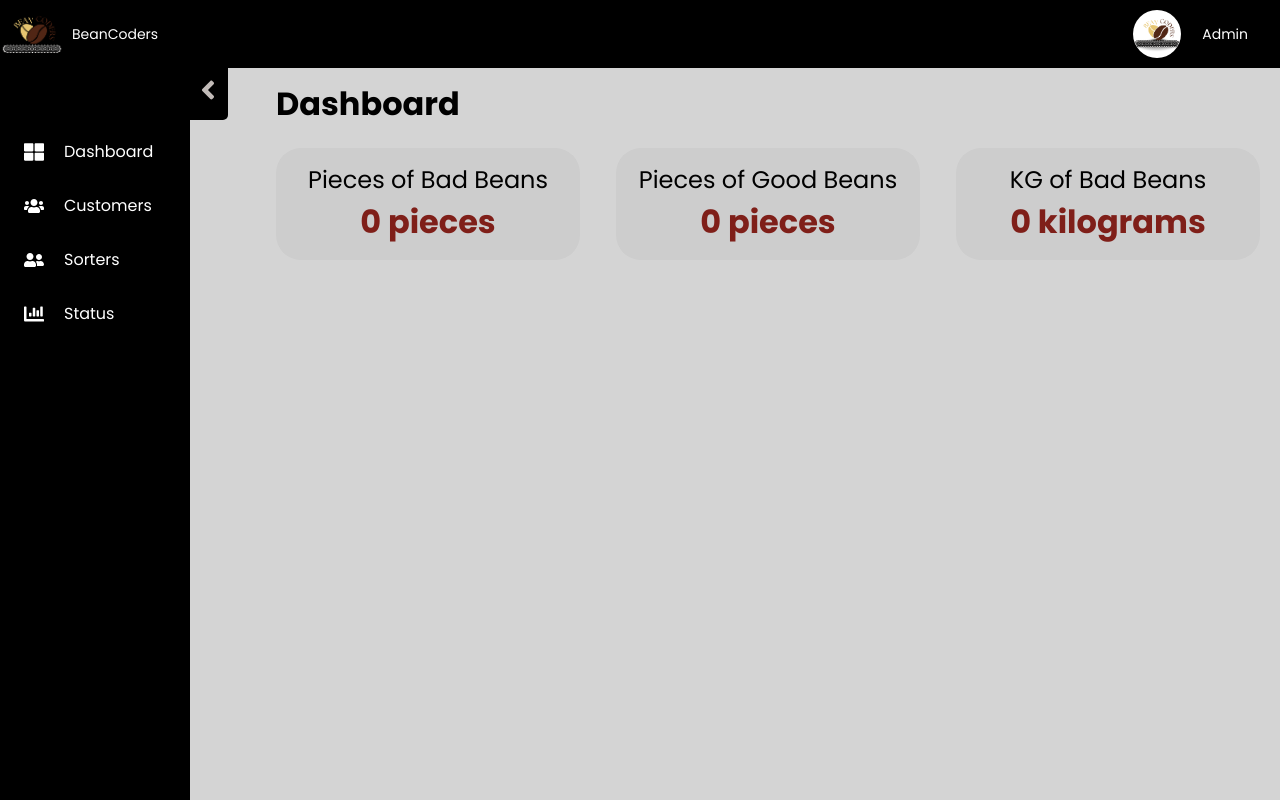
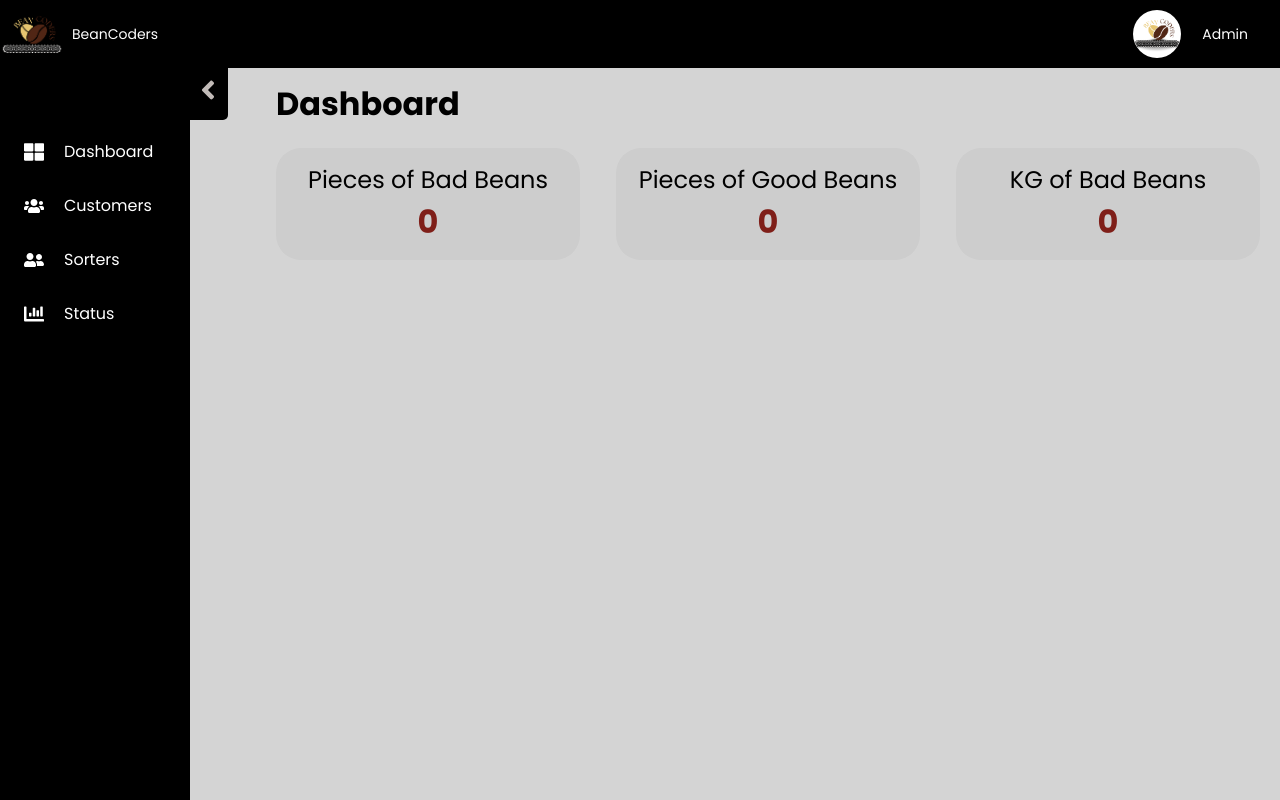
Before and after one commit to joephinecalapiz/beancoders-coffee-sorters, a React (Vite) app: page /dashboard in a window 1280 px wide. Built offline with nearby package versions, Linux system fonts and the light colour scheme; no server answers; sample sign-in values are in the browser's storage.

Commit message:
set the initial beanCount to 0

```diff
--- a/src/screens/DashboardScreen/Dashboard.jsx
+++ b/src/screens/DashboardScreen/Dashboard.jsx
@@ -51,7 +51,7 @@ const Dashboard = () => {
                   <h1 className="text-black data-size">
                     {beanCount && beanCount.bad !== null
                       ? `${beanCount.bad}`
-                      : "0 pieces"}
+                      : "0"}
                   </h1>
                 </div>
               </div>
@@ -63,7 +63,7 @@ const Dashboard = () => {
                   <h1 className="text-black data-size">
                     {beanCount && beanCount.good !== null
                       ? `${beanCount.good} pieces`
-                      : "0 pieces"}
+                      : "0"}
                   </h1>
                 </div>
               </div>
@@ -73,7 +73,7 @@ const Dashboard = () => {
                   <h1 className="text-black data-size">
                     {beanCount && beanCount.kilograms !== null
                       ? `${beanCount.kilograms} kilograms`
-                      : "0 kilograms"}
+                      : "0"}
                   </h1>
                 </div>
               </div>
```
